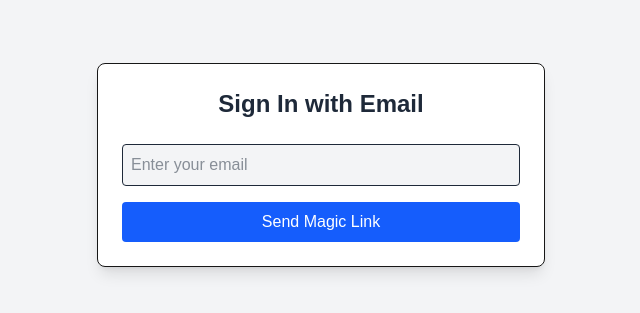
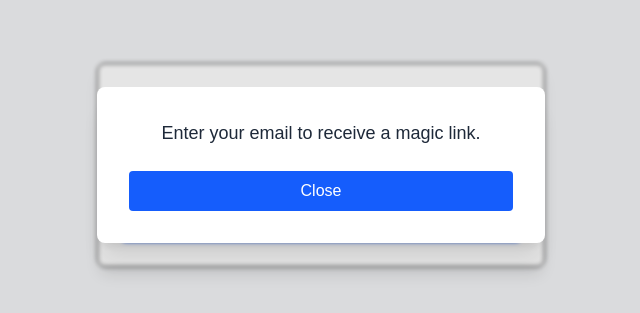
Before and after one commit to NZpatelK/OTP-App-x-Firebase-Auth, a Next.js app: page /email-auth in a window 1280 px wide. Shown: the part 235-548 px from the top of the page, without its empty margins (319-959 px from the left). Built offline with nearby package versions, Linux system fonts and the light colour scheme; no server answers.

Commit message:
implement modal for each page

```diff
--- a/src/app/email-auth/page.tsx
+++ b/src/app/email-auth/page.tsx
@@ -4,10 +4,12 @@ import { useState } from 'react'
 import { auth } from '@/app/lib/firebase'
 import { sendSignInLinkToEmail } from 'firebase/auth'
 import { useRouter } from 'next/navigation'
+import Modal from '../components/Modal'
 
 export default function EmailLogin() {
+  const [isModalOpen, setIsModalOpen] = useState(true)
   const [email, setEmail] = useState('')
-  const [message, setMessage] = useState('')
+  const [message, setMessage] = useState('Enter your email to receive a magic link.')
   const router = useRouter()
 
   const actionCodeSettings = {
@@ -20,6 +22,7 @@ export default function EmailLogin() {
 
     if (!sanitizedEmail || !sanitizedEmail.includes('@')) {
       setMessage('Please enter a valid email address.')
+      setIsModalOpen(true)
       return
     }
 
@@ -27,10 +30,12 @@ export default function EmailLogin() {
       await sendSignInLinkToEmail(auth, sanitizedEmail, actionCodeSettings)
       window.localStorage.setItem('emailForSignIn', sanitizedEmail)
       setMessage('Magic link sent! Please check your email.')
-      setTimeout(() => router.push('/home'), 1500)
+      setIsModalOpen(true)
+      setTimeout(() => router.push('/home'), 2000)
     } catch (error) {
       console.error('Send link error:', error)
       setMessage('Failed to send magic link. Please try again later.')
+      setIsModalOpen(true)
     }
   }
 
@@ -42,7 +47,7 @@ export default function EmailLogin() {
           type="email"
           placeholder="Enter your email"
           value={email}
-          onChange={(e) => {setEmail(e.target.value); setMessage('')}}
+          onChange={(e) => { setEmail(e.target.value); setMessage('') }}
           className="border p-2 rounded w-full mb-4 bg-gray-100 text-gray-800"
         />
         <button
@@ -51,10 +56,18 @@ export default function EmailLogin() {
         >
           Send Magic Link
         </button>
-        {message && (
-          <p className="mt-4 text-sm text-gray-700 text-center">{message}</p>
-        )}
       </div>
+      <Modal isOpen={isModalOpen} onClose={() => setIsModalOpen(false)}>
+        <div className="p-2 text-center">
+          <h2 className="text-lg mb-6 text-gray-800">{message}</h2>
+          <button
+            onClick={() => setIsModalOpen(false)}
+            className="bg-blue-600 text-white px-4 py-2 w-full rounded hover:bg-blue-700"
+          >
+            Close
+          </button>
+        </div>
+      </Modal>
     </main>
   )
 }
--- a/src/app/phone-auth/page.tsx
+++ b/src/app/phone-auth/page.tsx
@@ -8,12 +8,12 @@ import SixDigitCodeInput from '../components/sixDigitCodeInput'
 import Modal from '../components/Modal'
 
 export default function PhoneLogin() {
-  const [isModalOpen, setIsModalOpen] = useState(true)
+  const [isModalOpen, setIsModalOpen] = useState(false)
   const [phone, setPhone] = useState('')
   const [isSubmitting, setIsSubmitting] = useState(false)
   const [loading, setLoading] = useState(false)
   const [confirmationResult, setConfirmationResult] = useState<any>(null)
-  const [message, setMessage] = useState('Please enter your phone number to receive a verification code.')
+  const [message, setMessage] = useState('')
   const router = useRouter()
 
   useEffect(() => {
@@ -21,7 +21,7 @@ export default function PhoneLogin() {
       window.recaptchaVerifier = new RecaptchaVerifier(auth, 'recaptcha-container', {
         size: 'invisible',
         callback: (response: any) => {
-          console.log('reCAPTCHA solved')
+          console.log('reCAPTCHA solved', response)
         },
         'expired-callback': () => {
           console.warn('reCAPTCHA expired, resetting...')
@@ -54,6 +54,7 @@ export default function PhoneLogin() {
       const result = await signInWithPhoneNumber(auth, sanitizedPhone, window.recaptchaVerifier)
       setConfirmationResult(result)
       setMessage('Verification code sent to your phone.')
+      setIsModalOpen(true)
     } catch (err: any) {
       console.error('Error sending code:', err)
       setMessage('Failed to send code. Please try again later.')
@@ -76,6 +77,7 @@ export default function PhoneLogin() {
     try {
       const trimmedCode = code.trim()
       const result = await confirmationResult.confirm(trimmedCode)
+      console.log('Verification successful:', result)
       setMessage('Login successful! Redirecting...')
       router.push('/welcome')
     } catch (err: any) {
--- a/src/app/welcome/page.tsx
+++ b/src/app/welcome/page.tsx
@@ -78,7 +78,7 @@ export default function Welcome() {
   return (
     <main className="flex items-center justify-center min-h-screen bg-blue-100 px-4">
       <div className="w-full max-w-md bg-white rounded-2xl shadow-2xl p-8 text-center">
-        <h1 className="text-3xl font-bold mb-4 text-green-800">Welcome!</h1>
+        <h1 className="text-3xl font-bold mb-4 text-blue-800">Welcome!</h1>
         {!loading && isUser && (
           <p className="text-2xl text-gray-800">Hello, {user?.name}</p>
         )}
```
